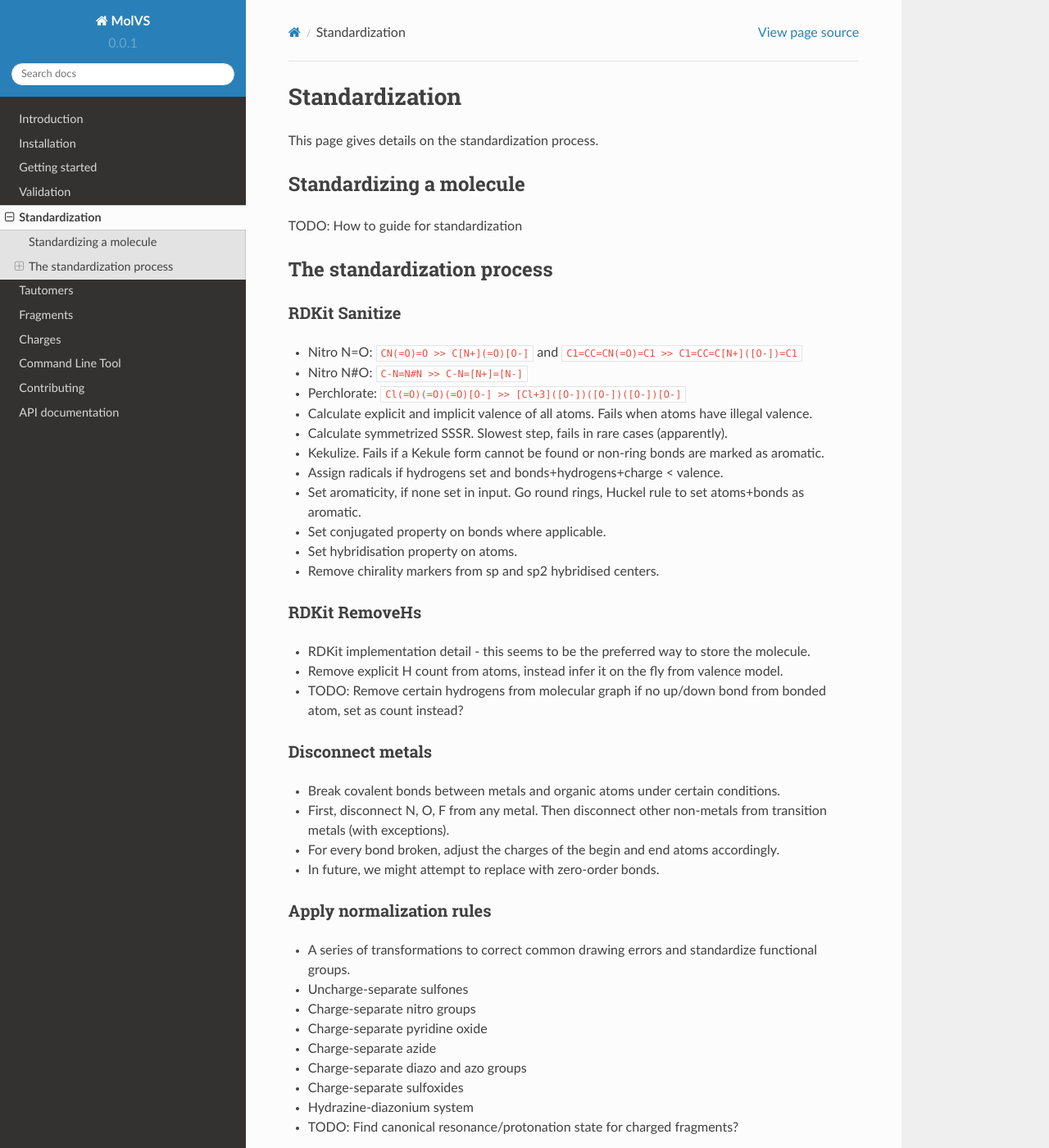
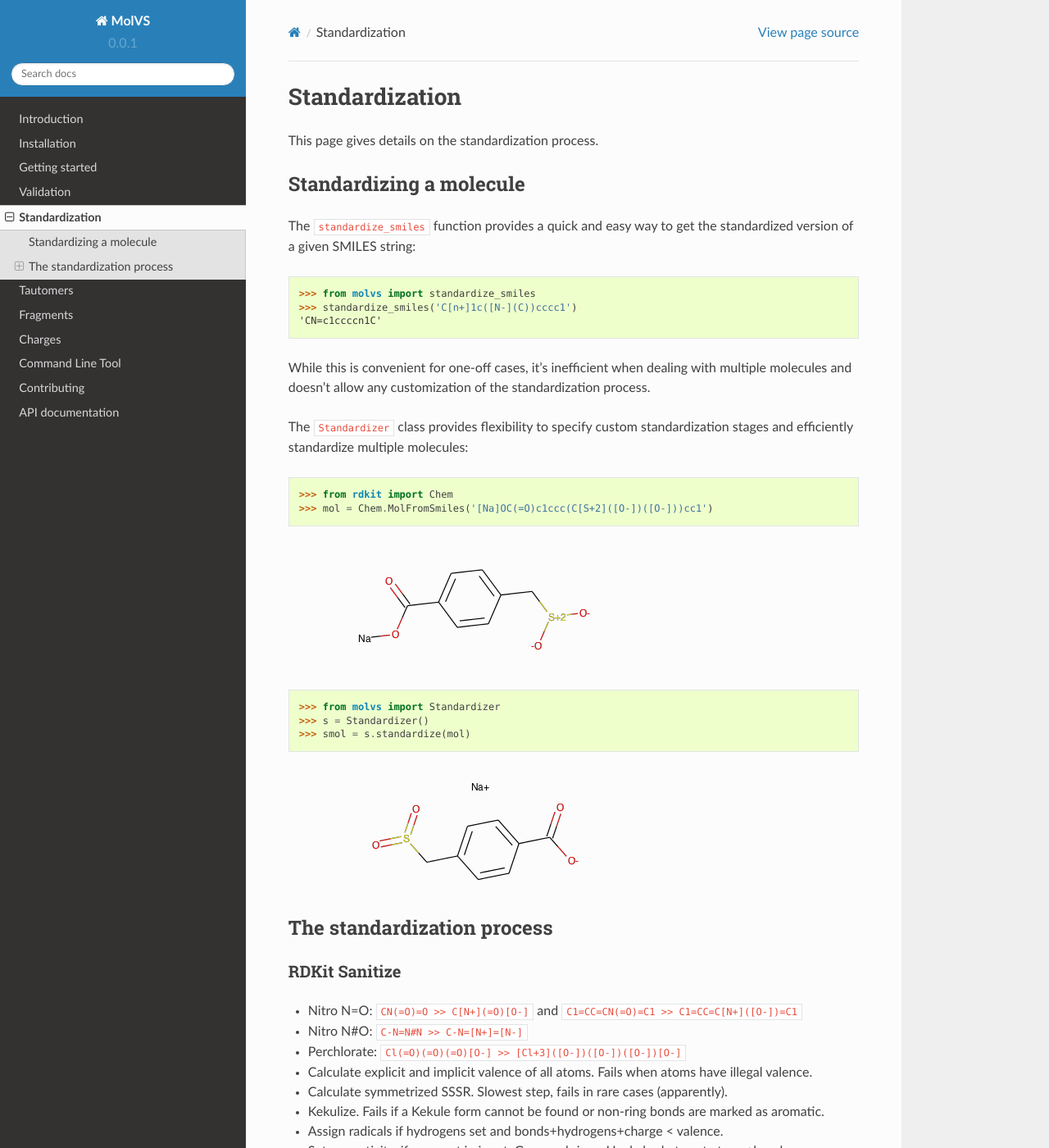
Before and after one commit to mcs07/MolVS, a Sphinx documentation site: the page built from docs/source/guide/standardize.rst, in a window 1280 px wide and 1400 px high. Shown: the whole window at 82% size. Built offline with Sphinx 7.4.7 and the Read the Docs theme 2.0.0, drawn with Linux system fonts in a browser that asks for light colours.

Commit message:
Add some images to docs

```diff
--- a/README.rst
+++ b/README.rst
@@ -10,8 +10,8 @@ de-duplication and identify relationships between molecules.
 There are sensible defaults that make it easy to get started::
 
     >>> from molvs import standardize_smiles
-    >>> standardize_smiles('C2(=C1C(=NC=N1)[NH]C(=N2)N)O')
-    'Nc1nc(O)c2ncnc-2[nH]1'
+    >>> standardize_smiles('[Na]OC(=O)c1ccc(C[S+2]([O-])([O-]))cc1')
+    '[Na+].O=C([O-])c1ccc(CS(=O)=O)cc1'
 
 Installation
 ------------
--- a/docs/source/guide/standardize.rst
+++ b/docs/source/guide/standardize.rst
@@ -11,9 +11,31 @@ This page gives details on the standardization process.
 Standardizing a molecule
 ------------------------
 
-TODO: How to guide for standardization
+The ``standardize_smiles`` function provides a quick and easy way to get the standardized version of a given SMILES
+string::
 
+    >>> from molvs import standardize_smiles
+    >>> standardize_smiles('C[n+]1c([N-](C))cccc1')
+    'CN=c1ccccn1C'
 
+While this is convenient for one-off cases, it's inefficient when dealing with multiple molecules and doesn't allow any
+customization of the standardization process.
+
+The ``Standardizer`` class provides flexibility to specify custom standardization stages and efficiently standardize
+multiple molecules::
+
+    >>> from rdkit import Chem
+    >>> mol = Chem.MolFromSmiles('[Na]OC(=O)c1ccc(C[S+2]([O-])([O-]))cc1')
+
+.. image:: ../_images/mol1.png
+
+::
+
+    >>> from molvs import Standardizer
+    >>> s = Standardizer()
+    >>> smol = s.standardize(mol)
+
+.. image:: ../_images/mol1s.png
 
 The standardization process
 ---------------------------
--- a/docs/source/index.rst
+++ b/docs/source/index.rst
@@ -14,8 +14,8 @@ de-duplication and identify relationships between molecules.
 There are sensible defaults that make it easy to get started::
 
     >>> from molvs import standardize_smiles
-    >>> standardize_smiles('C2(=C1C(=NC=N1)[NH]C(=N2)N)O')
-    'Nc1nc(O)c2ncnc-2[nH]1'
+    >>> standardize_smiles('[Na]OC(=O)c1ccc(C[S+2]([O-])([O-]))cc1')
+    '[Na+].O=C([O-])c1ccc(CS(=O)=O)cc1'
 
 Each standardization module is also available separately, allowing the development of custom standardization processes.
 
```
Also changed, not shown: docs/source/_images/mol1.png (added), docs/source/_images/mol1s.png (added).
